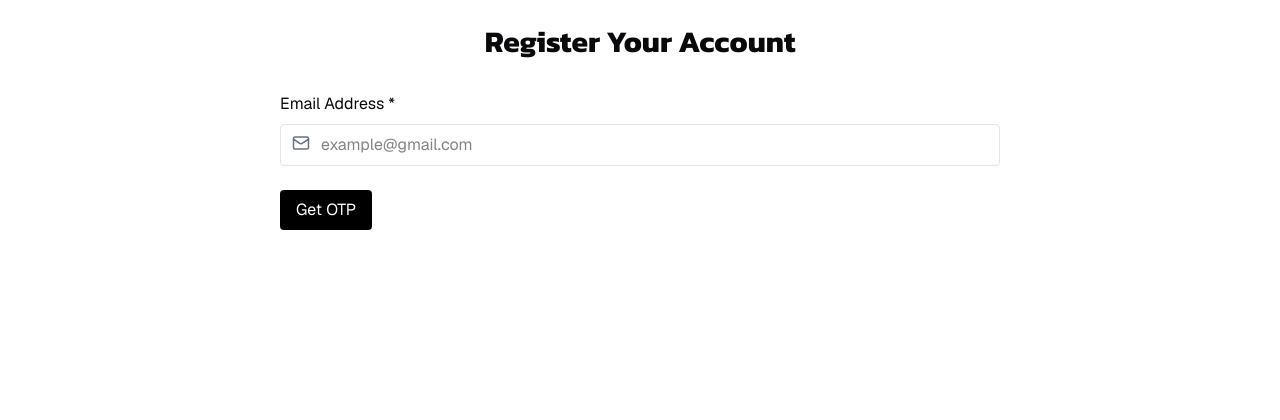
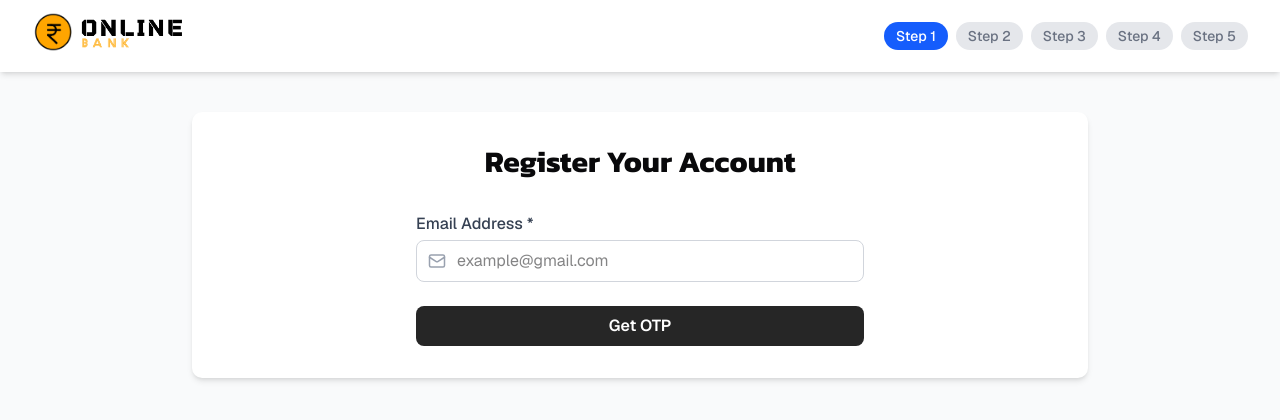
Before and after one commit to GiriBabu-2004/online-bank, a Next.js app: page /register in a window 1280 px wide. Shown: the top 420 px of the page. Built offline with nearby package versions, Linux system fonts and the light colour scheme; no server answers; a web font is replaced by a local one.

Commit message:
feat: enhance OTP handling with loading states and improve UI for email verification

```diff
--- a/app/register/page.jsx
+++ b/app/register/page.jsx
@@ -2,7 +2,7 @@
 import { useState, useRef } from "react";
 import { Flex, Input, Typography } from "antd";
 import { Mail } from "lucide-react";
-
+import Link from "next/link";
 const { Title } = Typography;
 export default function RegisterPage() {
   const API_BASE = process.env.NEXT_PUBLIC_API_BASE;
@@ -13,6 +13,8 @@ export default function RegisterPage() {
   const [otpSent, setOtpSent] = useState(false);
   const [otp, setOtp] = useState("");
   const [otpVerified, setOtpVerified] = useState(false);
+  const [loadingOtp, setLoadingOtp] = useState(false);
+const [loadingVerify, setLoadingVerify] = useState(false);
 
   const [personalDetails, setPersonalDetails] = useState({
     email: "",
@@ -53,6 +55,7 @@ export default function RegisterPage() {
   // Send OTP to email
   async function sendOtp() {
   if (!email) return alert("Please enter your email");
+  setLoadingOtp(true);
   try {
     const res = await fetch(`${API_BASE}/api/auth/send-otp`, {
       method: "POST",
@@ -68,13 +71,14 @@ export default function RegisterPage() {
     }
   } catch (err) {
     alert("Error sending OTP: " + err.message);
+  } finally {
+    setLoadingOtp(false);
   }
 }
 
-  // Verify OTP
 async function verifyOtp() {
   if (otp.length !== 6) return alert("Enter 6-digit OTP");
-
+  setLoadingVerify(true);
   try {
     const res = await fetch("http://localhost:5000/api/auth/verify-otp", {
       method: "POST",
@@ -83,10 +87,8 @@ export default function RegisterPage() {
       },
       body: JSON.stringify({ email, otp }),
     });
-
     const data = await res.json();
     console.log("OTP Verify Response:", data); // ✅ log backend response
-
     if (res.ok) {
       setOtpVerified(true);
       setStep(2); // ✅ move to Step 2
@@ -97,7 +99,14 @@ export default function RegisterPage() {
   } catch (err) {
     console.error("OTP Verify Error:", err);
     alert("Network error: " + err.message);
+  } finally {
+    setLoadingVerify(false);
   }
+}
+
+// Simple resendOtp = just call sendOtp again
+function resendOtp() {
+  if (!loadingOtp) sendOtp();
 }
 
   function handlePersonalChange(e) {
@@ -303,26 +312,61 @@ export default function RegisterPage() {
   };
 
   return (
-    <div className="max-w-3xl mx-auto p-6 space-y-8">
+     <div className="min-h-screen bg-gray-50">
+    {/* Header with logo and step indicator */}
+    <header className="flex items-center justify-between px-8 py-4 bg-white shadow-md sticky top-0 z-10">
+      <div className="flex items-center gap-4">
+        <Link href="/" className="flex items-center gap-2">
+        <img src="/tablogo.png" alt="logo" className="h-10 -mt-2 w-auto" />
+        <img src="/logo2nd1.png" alt="Logo" className="h-10 w-auto" />
+        </Link>
+      </div>
+      {/* Step Indicator (non-clickable) */}
+      <div className="flex items-center gap-2 text-sm font-medium">
+        {["Email Verification", "Personal Info", "Account Info", "Video KYC", "Confirmation"].map(
+          (label, index) => {
+            const current = index + 1;
+            return (
+              <div
+                key={index}
+                className={`flex items-center gap-2 px-3 py-1 rounded-full ${
+                  current === step
+                    ? "bg-blue-600 text-white"
+                    : "bg-gray-200 text-gray-500"
+                }`}
+              >
+                Step {current}
+              </div>
+            );
+          }
+        )}
+      </div>
+    </header>
+
+    {/* Form Section */}
+    <main className="flex justify-center items-start mt-10 px-4">
+      <div className="w-full max-w-4xl bg-white p-8 rounded-lg shadow-md">
         <h1 className="kanit text-3xl font-bold text-center mb-8">
           Register Your Account
         </h1>
 
+
+
       {/* Step 1 */}
       {step === 1 && (
-        <div className="space-y-6">
+  <div className="space-y-6 max-w-md mx-auto">
     <label className="block">
-            <span>Email Address *</span>
+      <span className="text-gray-700 font-medium">Email Address *</span>
       <div className="relative mt-1">
-            <span className="absolute inset-y-0 left-0 pl-3 flex items-center text-gray-500">
+        <span className="absolute inset-y-0 left-0 pl-3 flex items-center text-gray-400">
           <Mail size={18} />
         </span>
         <input
           type="email"
-              className="w-full border rounded p-2 mt-1 pl-10"
+          className="w-full border border-gray-300 rounded-md p-2 pl-10 focus:outline-none focus:ring-2 focus:ring-black focus:border-transparent transition"
           value={email}
           onChange={(e) => setEmail(e.target.value)}
-              disabled={otpSent}
+          disabled={otpSent || loadingOtp}
           placeholder="example@gmail.com"
           required
         />
@@ -331,33 +375,55 @@ export default function RegisterPage() {
 
     {!otpSent ? (
       <button
-              className="bg-black text-white px-4 py-2 rounded cursor-pointer"
         onClick={sendOtp}
+        disabled={loadingOtp || !email}
+        className={`w-full text-white font-semibold rounded-md py-2 transition ${
+          loadingOtp
+            ? "bg-neutral-600 cursor-not-allowed"
+            : "bg-neutral-800 hover:bg-neutral-900"
+        }`}
       >
-              Get OTP
+        {loadingOtp ? "Getting OTP..." : "Get OTP"}
       </button>
     ) : (
       <>
-              <Flex gap="middle" align="flex-start" vertical>
-                <Title level={5}>Enter 6-digit OTP *</Title>
+        <div className="space-y-2">
+          <div className="flex justify-between items-center">
+            <label className="text-gray-700 font-medium">Enter 6-digit OTP *</label>
+            <button
+              onClick={resendOtp}
+              disabled={loadingOtp}
+              className="text-sm text-blue-600 hover:underline disabled:text-gray-400"
+            >
+              Resend OTP
+            </button>
+          </div>
           <Input.OTP
             length={6}
             value={otp}
             onChange={handleChange}
             formatter={(str) => str.replace(/\D/g, "")} // Only digits
             inputMode="numeric"
+            className="mx-auto"
           />
-              </Flex>
+        </div>
+
         <button
-                className="bg-green-600 text-white mt-4 px-4 py-2 rounded"
           onClick={verifyOtp}
+          disabled={loadingVerify || otp.length < 6}
+          className={`w-full mt-4 font-semibold rounded-md py-2 text-white transition ${
+            loadingVerify
+              ? "bg-green-400 cursor-not-allowed"
+              : "bg-green-600 hover:bg-green-700"
+          }`}
         >
-                Submit
+          {loadingVerify ? "Submitting..." : "Submit"}
         </button>
       </>
     )}
   </div>
 )}
+
 
       {/* Step 2 */}
       {step === 2 && (
@@ -740,5 +806,7 @@ export default function RegisterPage() {
         </div>
       )}
      </div>
+    </main>
+  </div>
   );
 }
```
Lines whose indentation alone changed are shown as unchanged.
